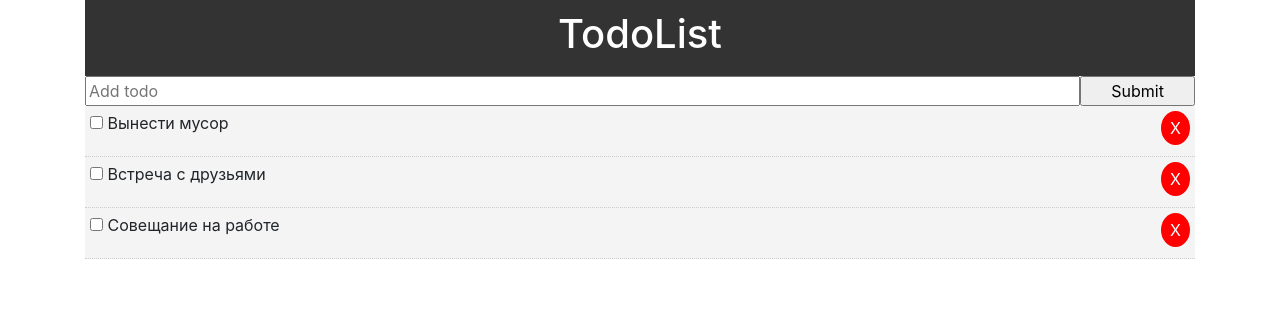
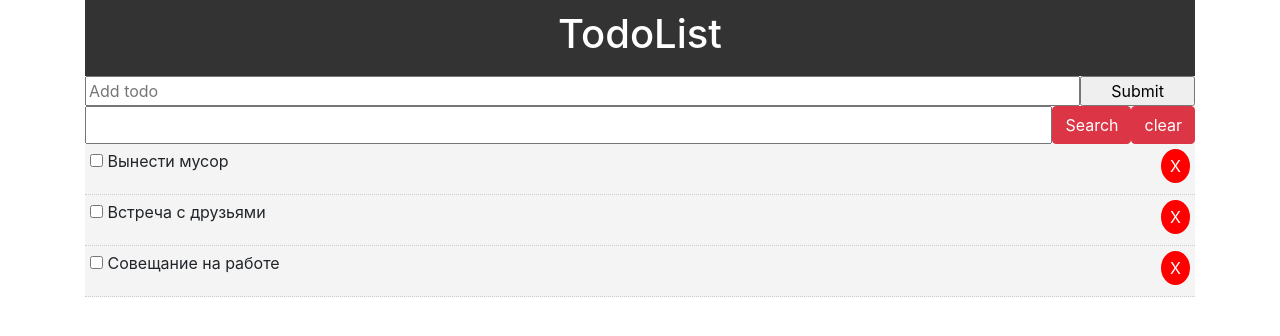
Before and after one commit to koroteevmv/web_1_react, a React (Create React App) app: page / in a window 1280 px wide. Shown: the top 336 px of the page. Built offline with nearby package versions, Linux system fonts and the light colour scheme.

Commit message:
added search option

```diff
--- a/src/App.js
+++ b/src/App.js
@@ -3,6 +3,7 @@ import './App.css';
 import Todos from './components/Todos'
 import Header from "./components/layout/header";
 import AddTodo from "./components/addTodo";
+import Filter from "./components/filter";
 
 class App extends React.Component{
   state = {
@@ -24,6 +25,25 @@ class App extends React.Component{
       },
     ]
   };
+
+  placeHolder = this.state.todos
+  clear = () => {
+    this.setState({todos:this.placeHolder})
+  }
+
+  search = (title) => {
+    if (title === '') {
+      alert("VBEI CHENIT")
+      return
+    }
+    this.placeHolder = this.state.todos
+    this.setState(
+      {
+        todos: this.state.todos.filter(todo => todo.title === title)
+      }
+    )
+  }
+
   // Toggle complete
   markComplete = (id) => {
     this.setState({ todos: this.state.todos.map(todo =>{
@@ -43,15 +63,18 @@ class App extends React.Component{
 
   addTodo = (title) => {
 
-    console.log(title)
+    if (title === '') {
+      alert("VBEI CHENIT")
+      return
+    }
 
     const newOne = {
       id: this.generateUUID(),
       title: title,
       completed: false
     }
-
     this.setState({todos: [...this.state.todos, newOne]})
+    this.placeHolder = [...this.state.todos, newOne]
 
   }
 
@@ -66,6 +89,7 @@ class App extends React.Component{
           <div className="container">
             <Header/>
             <AddTodo addTodo={this.addTodo}/>
+            <Filter clear={this.clear} search={this.search}/>
             <Todos todos={this.state.todos}
                    markComplete={this.markComplete}
                    delTodo={this.delTodo}
--- /dev/null
+++ b/src/components/filter.js
@@ -0,0 +1,44 @@
+import React from 'react';
+
+
+class Filter extends React.Component{
+    state = {
+        title: ''
+    }
+
+    onChange = (e) => this.setState({
+        [e.target.name]: e.target.value
+    });
+
+    handlerClear = (e) => {
+        e.preventDefault();
+        this.props.clear()
+    }
+
+    handlerSearch = (e) => {
+        e.preventDefault();
+        this.props.search(this.state.title)
+    }
+
+    render() {
+        return (
+            <form style={{display: 'flex'}}>
+                <input type='text'
+                       name='title'
+                       placeholder=''
+                       value={this.state.title}
+                       style={{flex: '10'}}
+                       onChange={this.onChange}
+                />
+                <button type="search"
+                        className="btn btn-danger"
+                        onClick={this.handlerSearch}>Search</button>
+                <button type="clear"
+                        className="btn btn-danger"
+                        onClick={this.handlerClear}>clear</button>
+            </form>
+        );
+    }
+}
+
+export default Filter;
```
